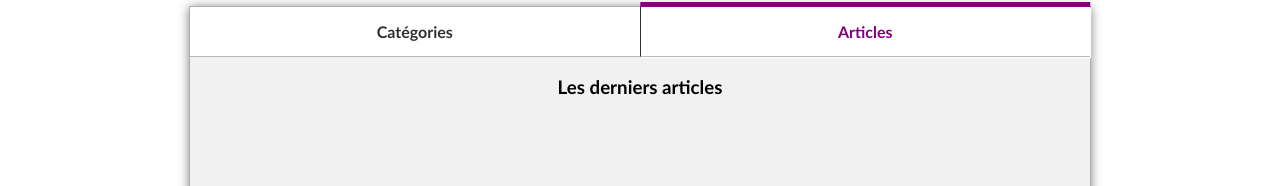
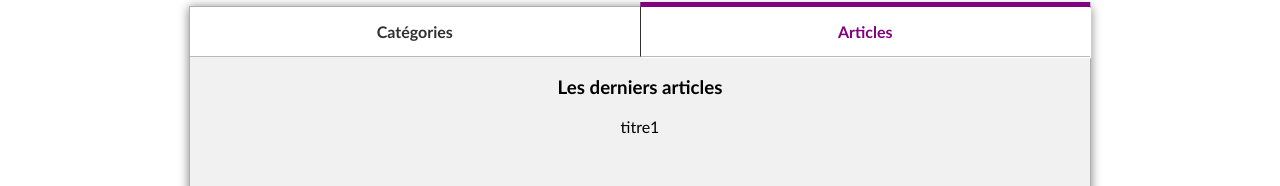
Before and after one commit to paulinemyriam/fullstack-js-andil, a React (Create React App) app: page / in a window 1280 px wide. Both pictures are taken after a click on the element "Articles". Shown: the part 134-320 px from the top of the page. Built offline with nearby package versions, Linux system fonts and the light colour scheme.

Commit message:
modification des onglets

```diff
--- a/package.json
+++ b/package.json
@@ -17,6 +17,7 @@
     "build": "react-scripts build",
     "test": "react-scripts test",
     "eject": "react-scripts eject",
+    "predeploy": "npm run build",
     "deploy": "gh-pages -d build"
   },
   "eslintConfig": {
--- a/src/App.js
+++ b/src/App.js
@@ -8,7 +8,7 @@ function App() {
     <div className="App">
       <Navbar />
         <h1>WikiAndil, la plateforme collaborative</h1>
-          <Tabs />
+          <Tabs title={'titre1'} content={'contenuuuuuuu'} category={'cat1'}/>
     </div>
   );
 }
--- a/src/components/Tabs.js
+++ b/src/components/Tabs.js
@@ -1,38 +1,62 @@
 import React, { useState } from "react";
 
-function Tabs() {
+//function Tabs() {//conversion du module Tabs en Class
+class Tabs extends React.Component {
+  constructor(props) {
+    super(props);
+    console.log(props);
+    this.state = {
+      toggleTabs: 1,
+    };
+  }
+  toggleTab(index) {
+    this.setState({ toggleTabs: index });
+  }
 
-  // Gestion des onglets sur la page d'accueil
-  const [toggleTabs, setToggleTabs] = useState(1);
-
-  const toggleTab = (index) => {
-    console.log(index);
-    setToggleTabs(index);
-  };
-
+  render() {
     return (
       <div className="container">
         <div className="bloc-tabs">
-        <div className={toggleTabs === 1 ? 'tabs active-tabs' : 'tabs'} onClick={() => toggleTab(1)}>
+          <div
+            className={
+              this.state.toggleTabs === 1 ? "tabs active-tabs" : "tabs"
+            }
+            onClick={() => this.toggleTab(1)}
+          >
             Catégories
           </div>
 
-        <div className={toggleTabs === 2 ? 'tabs active-tabs' : 'tabs'} onClick={() => toggleTab(2)}>
+          <div
+            className={
+              this.state.toggleTabs === 2 ? "tabs active-tabs" : "tabs"
+            }
+            onClick={() => this.toggleTab(2)}
+          >
             Articles
           </div>
         </div>
 
         <div className="contenu-onglets">
-        <div className={toggleTabs === 1 ? 'active-contenu' : 'contenu'}>
+          <div
+            className={
+              this.state.toggleTabs === 1 ? "active-contenu" : "contenu"
+            }
+          >
             <h3>Toutes les catégories</h3>
-            <p>Lorem ipsum dolor sit amet</p>
+            <p>{this.props.category}</p>
           </div>
-        <div className={toggleTabs === 2 ? 'active-contenu' : 'contenu'}>
+          <div
+            className={
+              this.state.toggleTabs === 2 ? "active-contenu" : "contenu"
+            }
+          >
             <h3>Les derniers articles</h3>
+            <p>{this.props.title}</p>
           </div>
         </div>
       </div>
     );
   }
+}
 
 export default Tabs;
```
Lines whose indentation alone changed are shown as unchanged.
